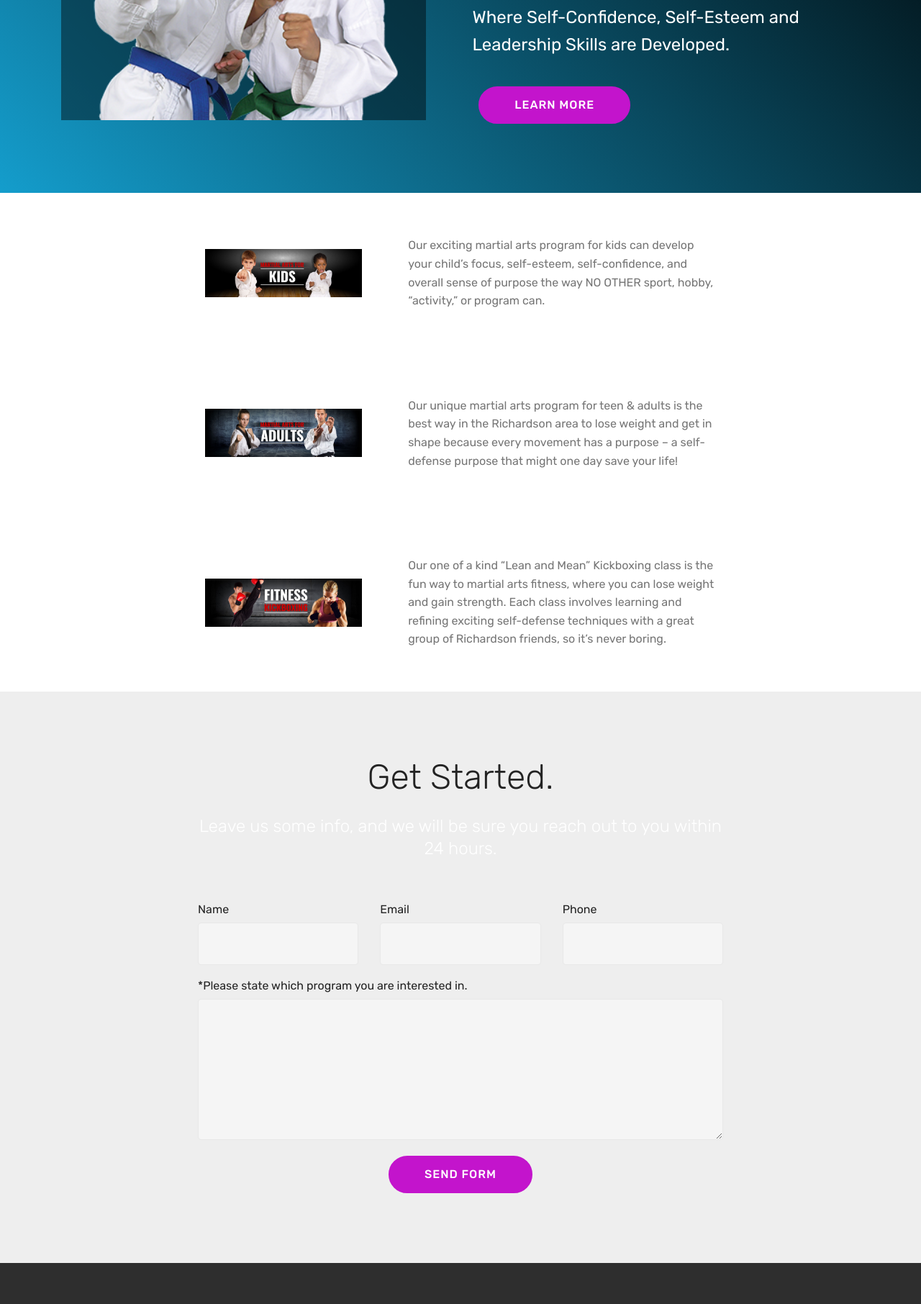
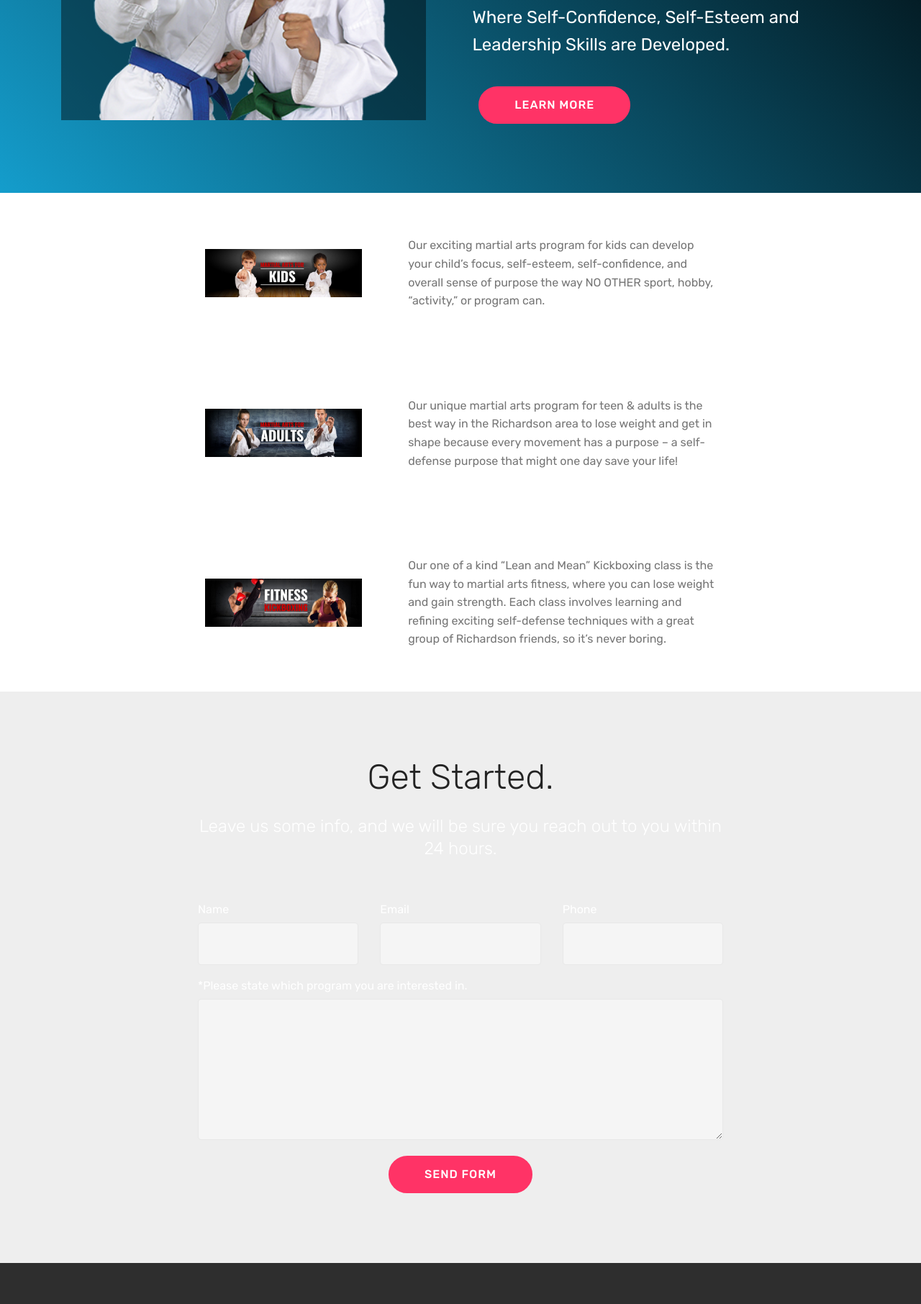
Before and after one commit to Fanlow/texaskarate, a plain HTML site: page index.html in a window 1280 px wide. Shown: the part 354-2166 px from the top of the page at 72% size. Drawn offline with Linux system fonts and the light colour scheme.

```diff
--- a/assets/mobirise/css/mbr-additional.css
+++ b/assets/mobirise/css/mbr-additional.css
@@ -1474,6 +1474,9 @@
   display: block;
   text-align: center;
 }
+.cid-qKeP8sfeGl LABEL {
+  color: #ffffff;
+}
 .cid-qKeQhIUau6 {
   padding-top: 60px;
   padding-bottom: 60px;
--- a/index.html
+++ b/index.html
@@ -39,14 +39,14 @@
                 <div class="mbr-section-text mbr-white pb-3 ">
                     <p class="mbr-text mbr-fonts-style display-5">Where Self-Confidence, Self-Esteem and Leadership Skills are Developed.</p>
                 </div>
-                <div class="mbr-section-btn"><a class="btn btn-md btn-primary display-4" href="http://texaskarate.com/">LEARN MORE</a></div>
+                <div class="mbr-section-btn"><a class="btn btn-md btn-secondary display-4" href="http://texaskarate.com/">LEARN MORE</a></div>
             </div>
         </div>
     </div>
 
 </section>
 
-<section class="engine"><a href="https://mobirise.ws/a">best website builder</a></section><section class="mbr-section content6 cid-qKeMXYEbXu" id="content6-b">
+<section class="engine"><a href="https://mobirise.ws/m">drag and drop website builder</a></section><section class="mbr-section content6 cid-qKeMXYEbXu" id="content6-b">
 
 
 
@@ -132,7 +132,7 @@
                         Thanks for filling out the form!
                     </div>
 
-                    <form class="mbr-form" action="https://mobirise.com/" method="post" data-form-title="Mobirise Form"><input type="hidden" name="email" data-form-email="true" value="lQKx8IY9cMkJWMNc3JG0/FlfFKFmgxNcrafoW2OmFt+P8KXf/BWtiwB2uTMCd+ZARdI1JBaKUp9s6yaAwhAs2Dd6MRCa3X1/Gsxb3R2YXLRBCiyXALNnVmMnblWhPzHF" data-form-field="Email">
+                    <form class="mbr-form" action="https://mobirise.com/" method="post" data-form-title="Mobirise Form"><input type="hidden" name="email" data-form-email="true" value="VbdSAy+8fuIYeThcwBEFy5XRprpxfycmr2nn/gBwHWNWxY7q8nxstM47oeO8PWOJvJcqGKYFcVdcnknJjhqDY1kDAAN1xo9rs/YwI9SDW4z7YAEkogVk3adUEE23zDbt" data-form-field="Email">
                         <div class="row row-sm-offset">
                             <div class="col-md-4 multi-horizontal" data-for="name">
                                 <div class="form-group">
@@ -158,9 +158,7 @@
                             <textarea type="text" class="form-control" name="message" rows="7" data-form-field="Message" id="message-form1-e"></textarea>
                         </div>
 
-                        <span class="input-group-btn">
-                            <button href="" type="submit" class="btn btn-primary btn-form display-4">SEND FORM</button>
-                        </span>
+                        <span class="input-group-btn"><button href="" type="submit" class="btn btn-form btn-secondary display-4">SEND FORM</button></span>
                     </form>
             </div>
         </div>
```
Also changed, not shown: 1 other file.
